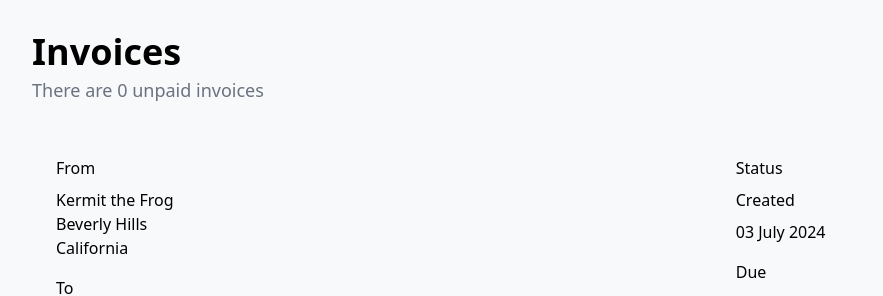
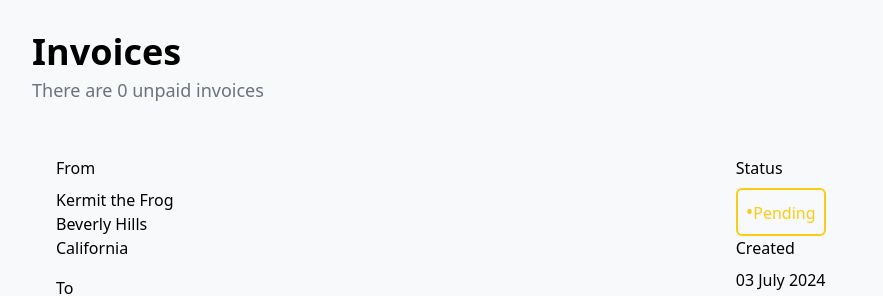
Before and after one commit to iO-Academy/2024-may-invoicing-sloth-rockets, a React (Vite) app: page /CreateInvoice in a window 1280 px wide. Shown: the top 296 px of the page, without its empty margins (96-979 px from the left). Built offline with nearby package versions, Linux system fonts and the light colour scheme; no server answers.

Commit message:
s3t1 finished

```diff
--- a/src/component/CreateInvoice/index.jsx
+++ b/src/component/CreateInvoice/index.jsx
@@ -1,6 +1,7 @@
 import { useEffect, useState } from "react"
 import Dropdown from "../ClientDropdown"
 import moment from "moment";
+import StatusIcon from "../StatusIcon";
 
 function CreateInvoice() {
     const [formattedDateCreated, setFormattedDateCreated] = useState("")
@@ -50,7 +51,7 @@ function CreateInvoice() {
                 </div>
                 <div className="text-left justify-self-center">
                     <p className="font-medium pb-2 pt-2">Status</p>
-
+                    <StatusIcon invoiceStatus="Pending" date={formattedDateDue} />
                     <p className="font-medium pb-2">Created</p>
                     <p>{formattedDateCreated}</p>
                     <p className="font-medium pb-2 pt-4">Due</p>
```
